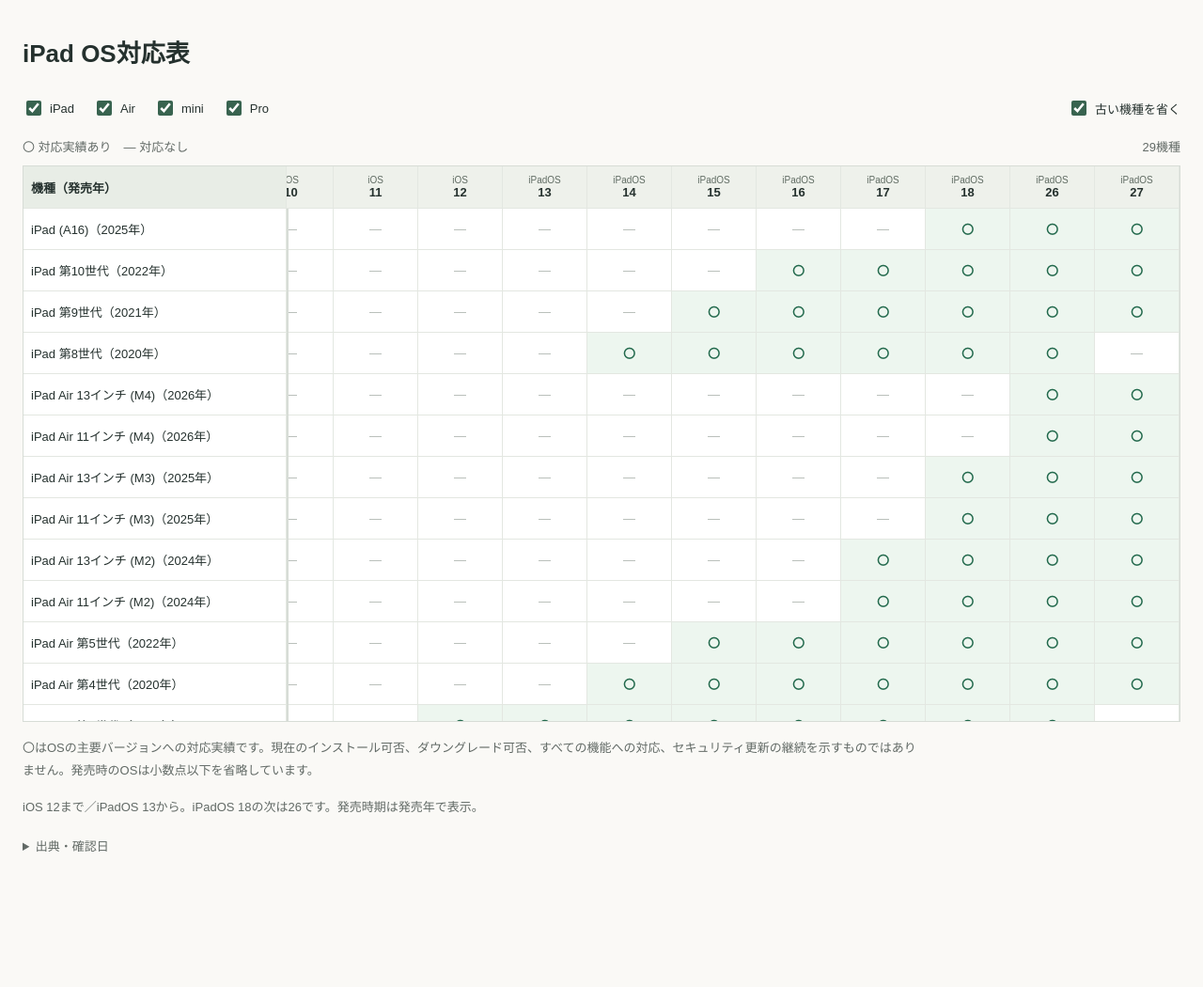
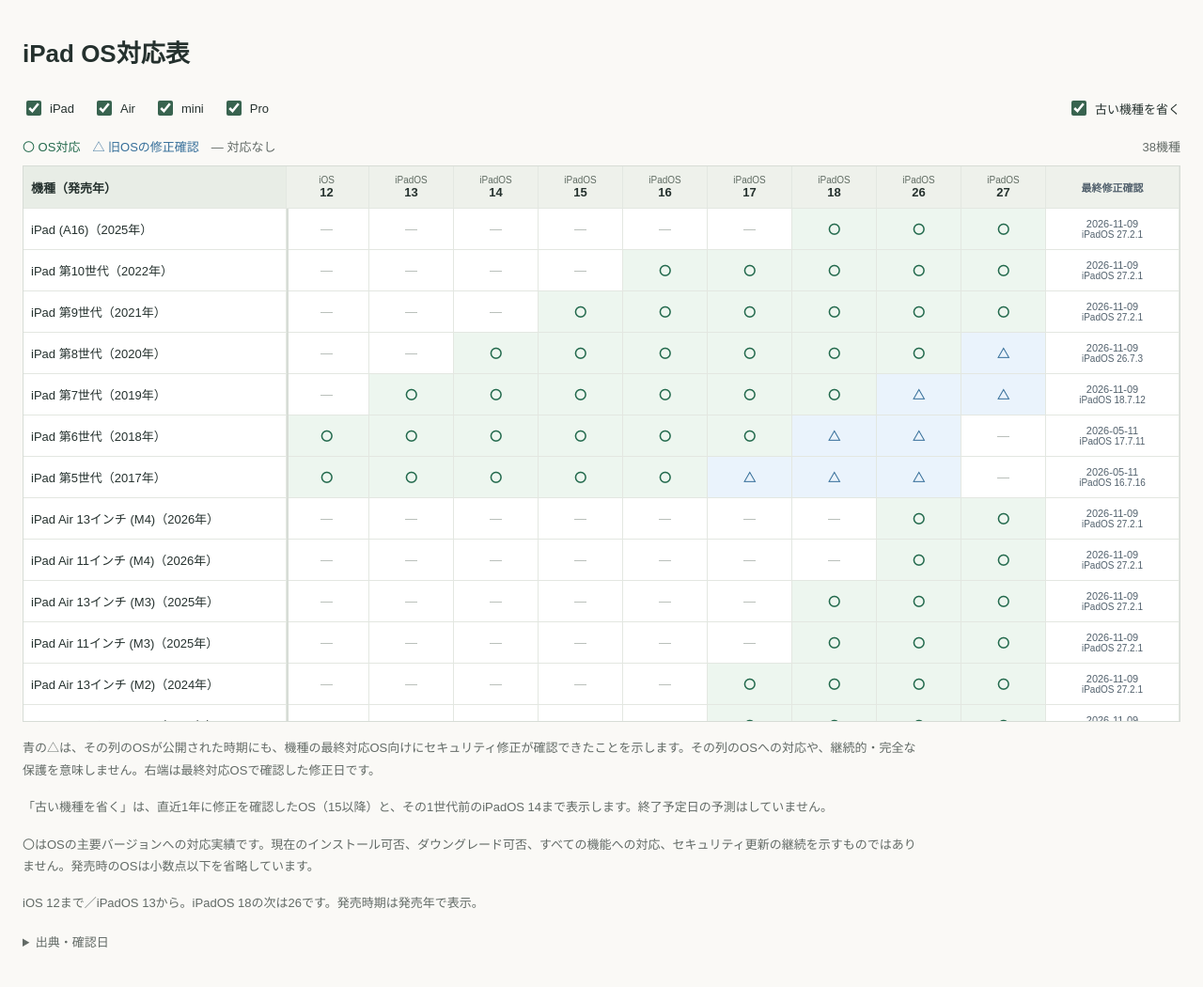
Before and after one commit to ryokonmei/kaumae-lab, a plain HTML site: page public/ipad-os/index.html in a window 1280 px wide. Shown: the whole page at 94% size. Before the commit the page ends 948 px from the top, so only its background shows below. Drawn offline with Linux system fonts and the light colour scheme.

Commit message:
Show observed iPad security patches separately from OS compatibility

```diff
--- a/public/ipad-os/index.html
+++ b/public/ipad-os/index.html
@@ -18,11 +18,13 @@
     <label><input type="checkbox" name="family" value="Pro" checked> Pro</label>
     <label><input type="checkbox" id="hide-old" checked> 古い機種を省く</label>
   </fieldset>
-  <p class="legend">〇 対応実績あり　— 対応なし <span id="count"></span></p>
+  <p class="legend"><span class="os-key">〇 OS対応</span>　<span class="security-key">△ 旧OSの修正確認</span>　— 対応なし <span id="count"></span></p>
   <div class="matrix" tabindex="0" role="region" aria-label="iPad OS対応表。左右にスクロールできます">
     <table><caption class="sr-only">iPad機種の発売年とOSの対応世代</caption><thead></thead><tbody></tbody></table>
   </div>
   <noscript>対応表を表示するにはJavaScriptを有効にしてください。</noscript>
+  <p class="note">青の△は、その列のOSが公開された時期にも、機種の最終対応OS向けにセキュリティ修正が確認できたことを示します。その列のOSへの対応や、継続的・完全な保護を意味しません。右端は最終対応OSで確認した修正日です。</p>
+  <p class="note">「古い機種を省く」は、直近1年に修正を確認したOS（15以降）と、その1世代前のiPadOS 14まで表示します。終了予定日の予測はしていません。</p>
   <p class="note">〇はOSの主要バージョンへの対応実績です。現在のインストール可否、ダウングレード可否、すべての機能への対応、セキュリティ更新の継続を示すものではありません。発売時のOSは小数点以下を省略しています。</p>
   <p class="note">iOS 12まで／iPadOS 13から。iPadOS 18の次は26です。発売時期は発売年で表示。</p>
   <details><summary>出典・確認日</summary><p>確認日：2026年11月14日</p>
--- a/public/ipad-os/style.css
+++ b/public/ipad-os/style.css
@@ -21,6 +21,10 @@ thead th:first-child { z-index: 4; background: #e8ede6; }
 tbody th { background: #fff; z-index: 2; font-weight: 500; box-shadow: 2px 0 0 #d7dcd6; }
 td { width: var(--os); min-width: var(--os); text-align: center; color: #b1b8b2; }
 td.yes { color: #22694c; background: #edf6ef; font-weight: 700; }
+td.security { color: #356e99; background: #eaf3fc; font-weight: 700; }
+.os-key { color: #22694c; } .security-key { color: #356e99; }
+.security-date { min-width: 142px; width: 142px; font-size: 11px; color: #52616d; }
+.security-date small { display: block; font-size: 10px; font-weight: 400; }
 tbody tr:hover th,tbody tr:hover td { background: #f8f4e8; }
 thead small { display: block; font-size: 10px; font-weight: 400; color: #606c63; }
 .note { max-width: 960px; margin: 16px 0 0; } details { margin-top: 18px; } a { color: #38634f; }
--- a/public/ipad-os/table.js
+++ b/public/ipad-os/table.js
@@ -51,14 +51,33 @@ const models = [
 const scroller = document.querySelector('.matrix');
 const families = [...document.querySelectorAll('input[name="family"]')];
 const hideOld = document.querySelector('#hide-old');
-const previousOS = versions[versions.length - 2];
-hideOld.title = `iPadOS ${previousOS}以降に対応する機種だけ表示`;
+// Actual CVE-linked releases, not promised support end dates. Reviewed 2026-11-14.
+const securityReleases = {
+  15: { version: '15.8.8', date: '2026-05-11', through: 26 },
+  16: { version: '16.7.16', date: '2026-05-11', through: 26 },
+  17: { version: '17.7.11', date: '2026-05-11', through: 26 },
+  18: { version: '18.7.12', date: '2026-11-09', through: 27 },
+  26: { version: '26.7.3', date: '2026-11-09', through: 27 },
+  27: { version: '27.2.1', date: '2026-11-09', through: 27 }
+};
+// Include the OS generation immediately before the oldest recently patched OS.
+const oldestPatched = Math.min(...Object.keys(securityReleases).map(Number));
+const oldestVisible = versions[versions.indexOf(oldestPatched) - 1];
+hideOld.title = `直近1年にセキュリティ修正を確認したOSと、その1世代前（iPadOS ${oldestVisible}）まで表示`;
 const head = document.querySelector('thead');
-head.innerHTML = '<tr><th scope="col">機種（発売年）</th>' + versions.map(v => `<th scope="col"><small>${v < 13 ? 'iOS' : 'iPadOS'}</small>${v}</th>`).join('') + '</tr>';
+head.innerHTML = '<tr><th scope="col">機種（発売年）</th>' + versions.map(v => `<th scope="col"><small>${v < 13 ? 'iOS' : 'iPadOS'}</small>${v}</th>`).join('') + '<th scope="col" class="security-date">最終修正確認</th></tr>';
 function render() {
   const selected = new Set(families.filter(input => input.checked).map(input => input.value));
-  const visible = models.filter(m => selected.has(m[0]) && (!hideOld.checked || m[4] >= previousOS));
-  document.querySelector('tbody').innerHTML = visible.map(([,name,year,min,max]) => `<tr><th scope="row">${name}（${year}年）</th>${versions.map(v => `<td class="${v >= min && v <= max ? 'yes' : ''}">${v >= min && v <= max ? '〇' : '—'}</td>`).join('')}</tr>`).join('');
+  const visible = models.filter(m => selected.has(m[0]) && (!hideOld.checked || m[4] >= oldestVisible));
+  document.querySelector('tbody').innerHTML = visible.map(([,name,year,min,max]) => {
+    const security = securityReleases[max];
+    const cells = versions.map(v => {
+      if (v >= min && v <= max) return '<td class="yes">〇</td>';
+      if (security && v > max && v <= security.through) return `<td class="security" title="iPadOS ${security.version} の修正を ${security.date} に確認。この列のOSには非対応。">△</td>`;
+      return '<td>—</td>';
+    }).join('');
+    return `<tr><th scope="row">${name}（${year}年）</th>${cells}<td class="security-date">${security ? `<time datetime="${security.date}">${security.date}</time><small>iPadOS ${security.version}</small>` : '未確認'}</td></tr>`;
+  }).join('');
   document.querySelector('#count').textContent = `${visible.length}機種`;
 }
 families.forEach(input => input.addEventListener('change', render));
```
